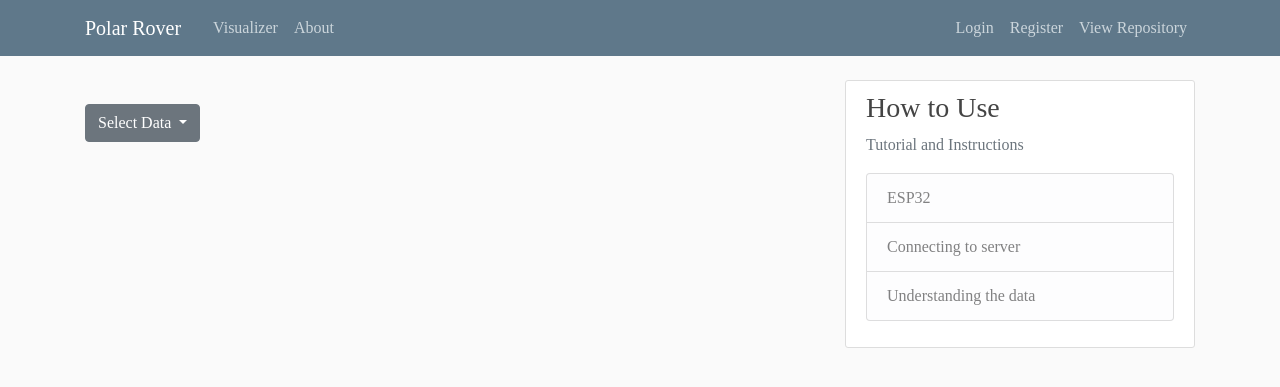
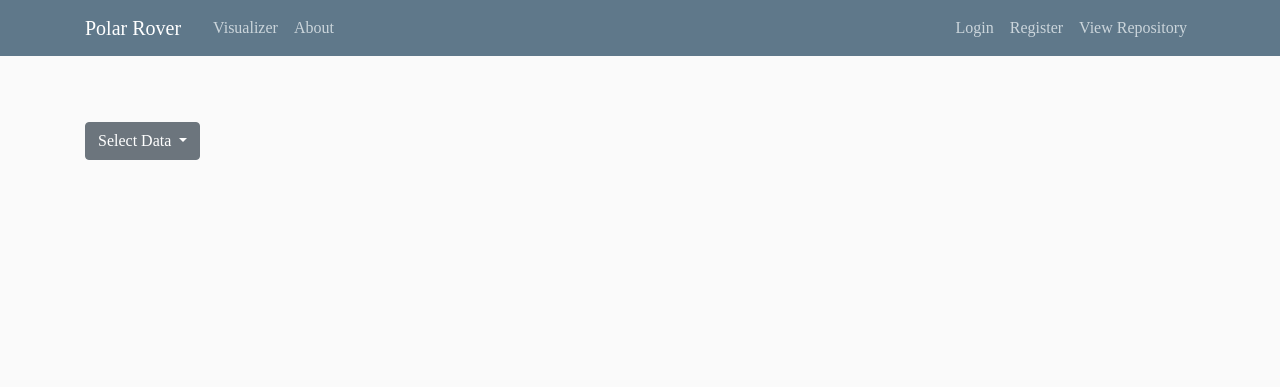
Before and after one commit to chinarjoshi/IoTools, a Flask app: page / in a window 1280 px wide. Shown: the top 387 px of the page. Run offline with Flask 2, Linux system fonts and the light colour scheme; some libraries are stand-ins or nearby versions.

Commit message:
Changed polar_rover to rover_polar for testing

```diff
--- a/src/polar_rover/main/utils.py
+++ /dev/null
@@ -1,14 +0,0 @@
-import os
-from dataclasses import dataclass
-
-
-dir, _ = os.path.split(__file__)
-
-CSV_STREAM = os.path.join(dir, '..', 'data.csv')
-KEY = '6,wD-Ak]^wzWe@G'  # expected key for verification
-
-@dataclass(frozen=True)
-class Output():
-    """Inmutable class for containing return message and code."""
-    message: str
-    return_code: int
--- a/src/polar_rover/__init__.py
+++ b/src/rover_polar/__init__.py
@@ -2,7 +2,7 @@ from flask import Flask
 from flask_sqlalchemy import SQLAlchemy
 from flask_login import LoginManager
 from flask_bcrypt import Bcrypt
-from polar_rover.config import Config
+from rover_polar.config import Config
 
 
 db = SQLAlchemy()
@@ -20,8 +20,8 @@ def create_app(config_class=Config):
     bcrypt.init_app(app)
     login_manager.init_app(app)
 
-    from polar_rover.sessions.routes import sessions
-    from polar_rover.main.routes import main
+    from rover_polar.sessions.routes import sessions
+    from rover_polar.main.routes import main
     app.register_blueprint(sessions)
     app.register_blueprint(main)
 
--- a/src/polar_rover/main/routes.py
+++ b/src/rover_polar/main/routes.py
@@ -1,7 +1,8 @@
 import csv
+import pandas as pd
 
 from flask import Blueprint, Response, abort, jsonify, render_template, request
-from polar_rover.main.utils import CSV_STREAM, KEY, Output
+from rover_polar.main.utils import CSV_STREAM, KEY, Output, temperature_increasing
 
 main = Blueprint('main', __name__)
 
@@ -52,9 +53,12 @@ def get_data():
                 bme_airpress.append(float(row[5]))
             line_count += 1
     data = {'timestamps' : times, 'probeTemp' : probe_temps, 'bmeTemp' : bme_temps,
-            'bmeHumid' : bme_humidity, 'bmeAlt': bme_altitudes, 'bmeAir': bme_airpress}
+            'bmeHumid' : bme_humidity, 'bmeAlt': bme_altitudes, 'bmeAir': bme_airpress,
+            'increasing': temperature_increasing(CSV_STREAM)}
     data_json = jsonify({'data' : data})
+
     return data_json
+
 
 @main.route('/update', methods=['POST'])
 def update():
--- /dev/null
+++ b/src/rover_polar/main/utils.py
@@ -0,0 +1,24 @@
+import os
+import pandas as pd
+from dataclasses import dataclass
+
+
+dir, _ = os.path.split(__file__)
+
+CSV_STREAM = os.path.join(dir, '..', 'data.csv')
+KEY = '6,wD-Ak]^wzWe@G'  # expected key for verification
+
+@dataclass(frozen=True)
+class Output():
+    """Inmutable class for containing return message and code."""
+    message: str
+    return_code: int
+
+
+def temperature_increasing(stream: str) -> str:
+    """"Check average of data row and compare it to first datapoint."""
+    df = pd.read_csv(stream)
+    average = df['Probe Temperature [C]'].mean()
+    initial = df['Probe Temperature [C]'].iloc[0]
+
+    return 'Increasing' if average > initial else 'Decreasing'
--- a/src/polar_rover/models.py
+++ b/src/rover_polar/models.py
@@ -1,6 +1,6 @@
 from flask_login import UserMixin
 
-from polar_rover import db, login_manager
+from rover_polar import db, login_manager
 
 
 @login_manager.user_loader
--- a/src/polar_rover/sessions/routes.py
+++ b/src/rover_polar/sessions/routes.py
@@ -1,9 +1,9 @@
 from flask import (Blueprint, Response, flash, redirect, render_template,
                    url_for)
 from flask_login import current_user, login_user, logout_user
-from polar_rover import bcrypt, db
-from polar_rover.models import Session
-from polar_rover.sessions.forms import LoginForm, RegistrationForm
+from rover_polar import bcrypt, db
+from rover_polar.models import Session
+from rover_polar.sessions.forms import LoginForm, RegistrationForm
 
 sessions = Blueprint('sessions', __name__)
 
--- a/src/polar_rover/static/js/charts.js
+++ b/src/rover_polar/static/js/charts.js
@@ -37,6 +37,13 @@ $(".dropdown-item").click(function() {
         ctx.canvas.height = screen.availHeight*.58;
         Chart.defaults.global.defaultFontSize = 16;
         // Create the graph based on the current data
+
+        if (dataName = 'Probe Temperature' || 'BME Temperature') {
+            document.querySelector('#increasing').innerHTML = `Temperature ${data.data.increasing}`
+        } else {
+            document.querySelector('#increasing').innerHTML = 'none'
+        }
+
         let myChart = new Chart(ctx, {
         type: 'line',
         data: {
--- a/src/polar_rover/templates/home.html
+++ b/src/rover_polar/templates/home.html
@@ -1,6 +1,7 @@
 {% extends "layout.html" %}
 {% block content %}
 
+<h3 id="increasing"><h3>
 <canvas id="myChart" width=0 height=0></canvas>
 <div class="dropdown">
     <button class="btn btn-secondary dropdown-toggle" type="button" id="dropdownMenuButton" data-toggle="dropdown" aria-haspopup="true" aria-expanded="false">
--- a/src/polar_rover/templates/layout.html
+++ b/src/rover_polar/templates/layout.html
@@ -57,18 +57,6 @@
           {% endwith %}
           {% block content %}{% endblock %}
         </div>
-        <div class="col-md-4">
-          <div class="content-section">
-            <h3>How to Use</h3>
-            <p class='text-muted'>Tutorial and Instructions
-              <ul class="list-group">
-                  <li class="list-group-item list-group-item-light" href="{{ url_for('main.instructions') }}">ESP32</li>
-                  <li class="list-group-item list-group-item-light" href="{{ url_for('main.instructions') }}">Connecting to server</li>
-                  <li class="list-group-item list-group-item-light" href="{{ url_for('main.instructions') }}">Understanding the data</li>
-              </ul>
-            </p>
-          </div>
-        </div>
       </div>
     </main>
 
--- a/src/wsgi.py
+++ b/src/wsgi.py
@@ -1,4 +1,4 @@
-from polar_rover import create_app
+from rover_polar import create_app
 
 app = create_app()
 
```
Also changed, not shown: src/rover_polar/config.py (renamed from src/polar_rover/config.py), src/rover_polar/data.csv (renamed from src/polar_rover/data.csv), src/rover_polar/main/__init__.py (added), src/rover_polar/sessions/__init__.py (added), src/rover_polar/sessions/forms.py (renamed from src/polar_rover/sessions/forms.py), src/rover_polar/static/css/main.css (renamed from src/polar_rover/static/css/main.css), src/rover_polar/templates/about.html (renamed from src/polar_rover/templates/about.html), src/rover_polar/templates/instructions.html (renamed from src/polar_rover/templates/instructions.html), src/rover_polar/templates/login.html (renamed from src/polar_rover/templates/login.html), src/rover_polar/templates/register.html (renamed from src/polar_rover/templates/register.html).
